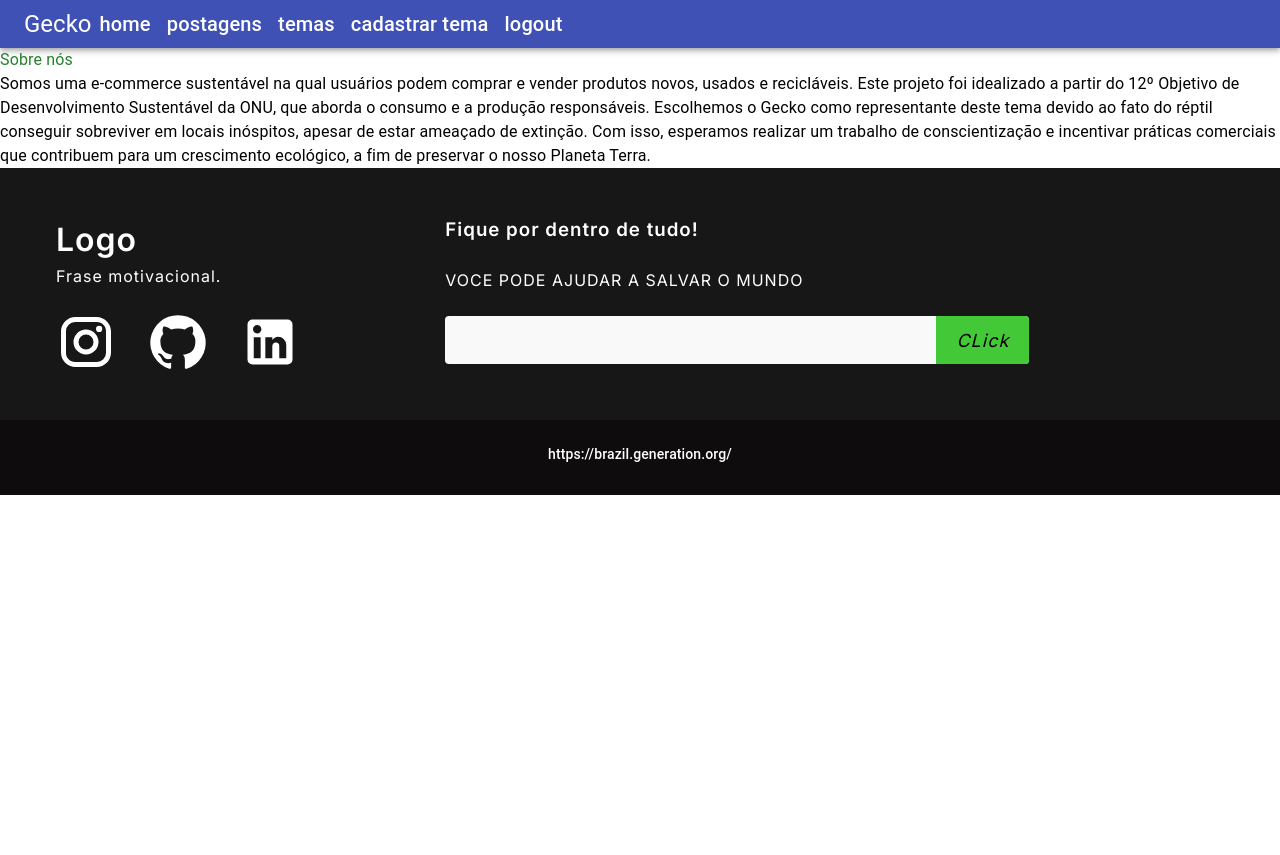
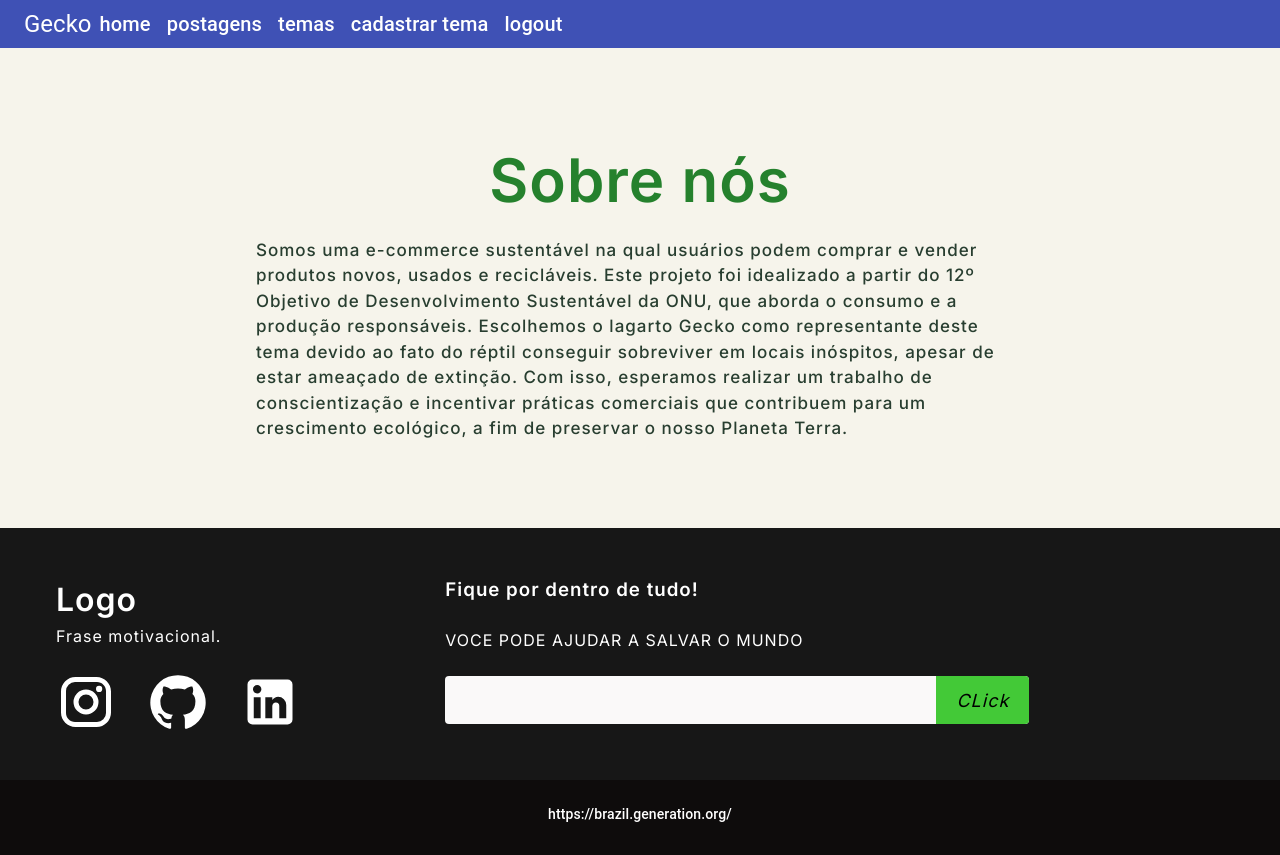
Before and after one commit to ProjetoGecko/frontend, a React (Vite) app: page /sobre in a window 1280 px wide. Before the commit the page ends 800 px from the top, so only its background shows below. Built offline with nearby package versions, Linux system fonts and the light colour scheme.

Commit message:
Estilização do Sobre + edição de palavra no texto

```diff
--- a/src/pages/Sobre/Sobre.css
+++ b/src/pages/Sobre/Sobre.css
@@ -16,8 +16,25 @@
     --fonte-titulo: var(--cor6);
 }
 
+#sobre {
+    width: 100%;
+    min-height: 60vh;
+    display: flex;
+    justify-content: center;
+    align-items: center;
+    padding: 10vh 20vw;
+
+    background-color: var(--background);
+}
+
 .sobre-nos{
-    font-size: 4rem;
+    font-size: 60px;
     font-weight: 700;
     color: var(--fonte-titulo);
 }
+
+.texto-sobre{
+    font-size: 17px;
+    font-weight: 500;
+    color: var(--fonte-escura);
+}
--- a/src/pages/Sobre/Sobre.tsx
+++ b/src/pages/Sobre/Sobre.tsx
@@ -6,11 +6,11 @@ function Sobre() {
 
     return (
         <>
-            <Grid container>
-                <Typography className='sobre-nos'>Sobre nós</Typography>
+            <Grid id='sobre' container>
+                <p className='sobre-nos'>Sobre nós</p>
 
-                <Grid item container xs={12}>
-                    <Typography>Somos uma e-commerce sustentável na qual usuários podem comprar e vender produtos novos, usados e recicláveis. Este projeto foi idealizado a partir do 12º Objetivo de Desenvolvimento Sustentável da ONU, que aborda o consumo e a produção responsáveis. Escolhemos o Gecko como representante deste tema devido ao fato do réptil conseguir sobreviver em locais inóspitos, apesar de estar ameaçado de extinção. Com isso, esperamos realizar um trabalho de conscientização e incentivar práticas comerciais que contribuem para um crescimento ecológico, a fim de preservar o nosso Planeta Terra.</Typography>
+                <Grid className='texto-sobre' item container xs={12}>
+                    <p>Somos uma e-commerce sustentável na qual usuários podem comprar e vender produtos novos, usados e recicláveis. Este projeto foi idealizado a partir do 12º Objetivo de Desenvolvimento Sustentável da ONU, que aborda o consumo e a produção responsáveis. Escolhemos o lagarto Gecko como representante deste tema devido ao fato do réptil conseguir sobreviver em locais inóspitos, apesar de estar ameaçado de extinção. Com isso, esperamos realizar um trabalho de conscientização e incentivar práticas comerciais que contribuem para um crescimento ecológico, a fim de preservar o nosso Planeta Terra.</p>
                 </Grid>
             </Grid>
         </>
```
